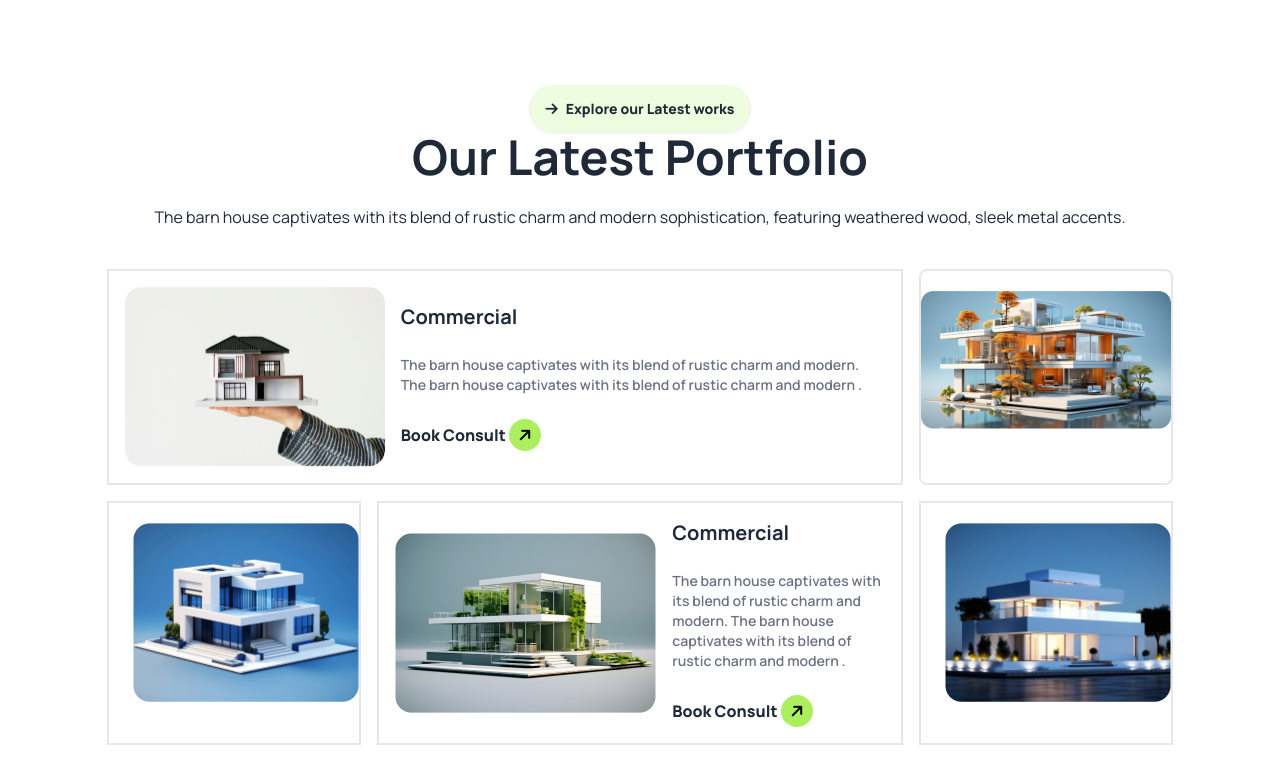
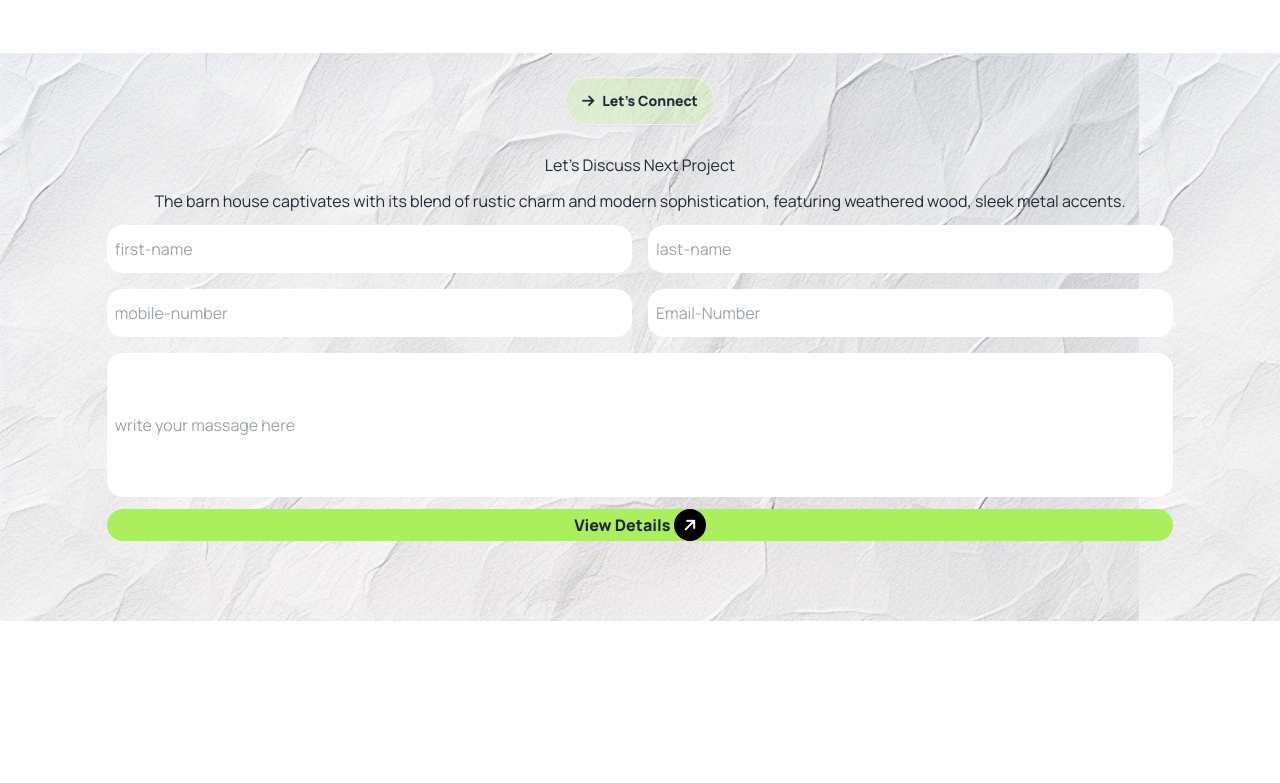
Before and after one commit to sumai-suchi/Assingment3, a plain HTML site: page index.html in a window 1280 px wide. Shown: the part 2068-2851 px from the top of the page. After the commit the page ends 2801 px from the top, so only its background shows below. Drawn offline with nearby package versions, Linux system fonts and the light colour scheme.

Commit message:
adding discussing section for next project

```diff
--- a/index.html
+++ b/index.html
@@ -106,7 +106,7 @@
    <body>
 
       <section>
-     <!-- first div -->
+
         <div>
             <div class="hero bg-base-200 min-h-screen">
                 <div class="hero-content flex-col-reverse lg:flex-row-reverse">
@@ -232,11 +232,8 @@
 
          </div>
 
-
-
     </section>
-
-
+<!--
     <section class="my-20">
         <div class="hero w-full">
                 <div class="hero-content text-center">
@@ -256,10 +253,10 @@
               </div>
 
 
-      <div class=" w-5/6 mx-auto grid gap-4  lg:grid-cols-4">
-        <div class="w-full border-2 col-span-3">
+          <div class=" w-4/5 h-full grid grid-cols-1 gap-2  lg:w-5/6 mx-auto   lg:grid-cols-4 lg:gap-4 ">
+            <div class="w-full  border-2 col-span-3">
                 <div class="hero ">
-                <div class="hero-content  flex-col lg:flex-row">
+                    <div class="hero-content ">
                       <img
                         src="./assets/img1.png"
                         class="max-w-sm rounded-lg " />
@@ -275,13 +272,19 @@
 
         </div>
 
-      <div class=" border-2 rounded-lg "> <img src="./assets/img2.png" class="pt-5" alt=""></div>
+        <div class="flex sm:flex-col">
+            <img src="./assets/img2.png" class="border-2 rounded-lg pt-5 " alt="">
 
 
-        <div class="border-2"> <img src="./assets/img3.png " class="pt-5 pl-6" alt=""></div>
+            <img src="./assets/img3.png " class=" border-2 pt-5 pl-6" alt="">
 
 
-        <div class="border-2 col-span-2"> <div class="hero col-span-2  ">
+        </div>
+
+
+
+             <div class="w-full  border-2 col-span-2">
+                <div class="hero ">
                     <div class="hero-content  flex-col lg:flex-row">
                       <img
                         src="./assets/img4.png"
@@ -291,19 +294,53 @@
                         <p class="py-6 text-gray-500 btn-light-background font-semibold text-sm">
                             The barn house captivates with its blend of rustic charm and modern. The barn house captivates with its blend of rustic charm and modern .
                         </p>
-                <button class=" font-extrabold ">Book Consult <i class="fa-solid fa-arrow-right w-8 h-8 bg-btn-background  rounded-full inline-flex text-black justify-center items-center -rotate-45 "></i></button>
+                        <button class="  font-extrabold ">Book Consult <i class="fa-solid fa-arrow-right w-8 h-8 bg-btn-background  rounded-full inline-flex text-black justify-center items-center -rotate-45 "></i></button>
                       </div>
                     </div>
-          </div></div>
+             </div>
 
+        </div>
             <div class="border-2">   <img src="./assets/img5.png" class="pt-5 pl-6" alt=""></div>
         </div>
 
 
 
+        </section> -->
+
+
+
+
+<section>
+    <div class="bg-[url('/assets/bg.jpg')] w-full h-full  my-16">
+
+       <div class="w-5/6 mx-auto text-center space-y-3 ">
+        <button class="btn mt-6 mb-4 rounded-full font-extrabold  bg-ch-btn-background ">
+            <i class="fa-solid fa-arrow-right w-3 h-8  inline-flex justify-center items-center  "></i>Let’s Connect</button>
+
+            <h1>Let’s Discuss Next Project</h1>
+            <p>The barn house captivates with its blend of rustic charm and modern sophistication, featuring weathered wood, sleek metal accents.</p>
+
+
+
+       <div class=" grid grid-cols-1 lg:grid-cols-2 gap-4 overflow-hidden">
+
+        <input type="text" placeholder="first-name" class="h-12 rounded-2xl pl-2">
+        <input type="text " placeholder="last-name" class="h-12 rounded-2xl pl-2">
+        <input type="text" placeholder="mobile-number" class="h-12 rounded-2xl pl-2">
+        <input type="text" placeholder="Email-Number" class="h-12 rounded-2xl pl-2">
+        <input type="text" placeholder="write your massage here" class="w-full h-36 col-span-2 rounded-2xl pl-2">
+
+       </div>
+
+      <div class="pb-20">
+        <button class=" w-full  bg-btn-background rounded-full font-extrabold  ">View Details <i class="fa-solid fa-arrow-right w-8 h-8 bg-black  rounded-full inline-flex text-white justify-center items-center -rotate-45 "></i></button>
+      </div>
+
+    </div>
+</div>
+
+
 </section>
-
-   </body>
 
    <footer></footer>
 
```
Lines whose indentation alone changed are shown as unchanged.
